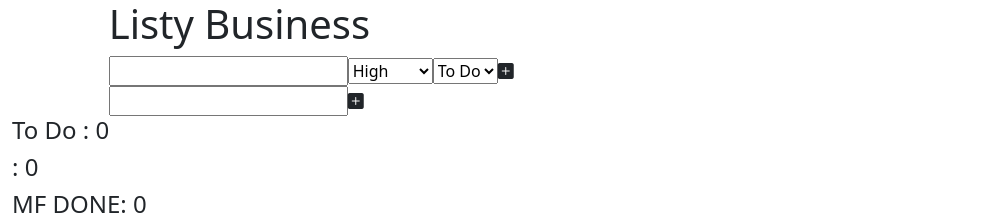
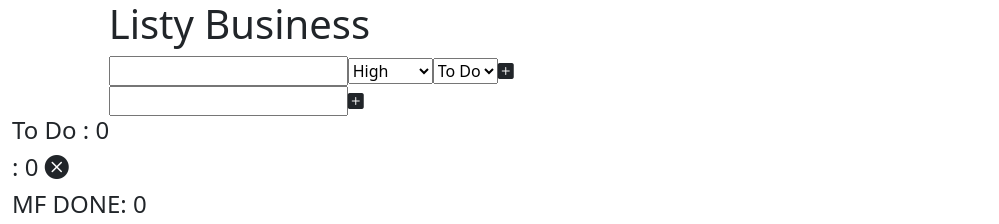
Before and after one commit to tkcthulhu/listy-business, a React (Create React App) app in the folder app/: page / in a window 1280 px wide. Both pictures are taken after a click on the icon 355 px from the left and 101 px from the top of the page. Shown: the top 224 px of the page, without its empty margins (0-999 px from the left). Built offline with nearby package versions, Linux system fonts and the light colour scheme.

Commit message:
OG list cannot be deleted

```diff
--- a/app/src/Lists.jsx
+++ b/app/src/Lists.jsx
@@ -27,6 +27,12 @@ export function SetList(props) {
     function deleteItem(id) {
         let remaining = props.ToDoItem.filter(item => item.id !== id)
         props.SetToDoItem(remaining)
+        setLocalStorage(remaining)
+    }
+
+    function deleteList(id) {
+        let remaining = props.newList.filter(item => item.id !== id)
+        props.setNewList(remaining)
         setLocalStorage(remaining)
     }
 
@@ -62,41 +68,6 @@ export function SetList(props) {
         } return inactiveItems
     }
 
-    function buildList() {
-
-        let listName = ''
-
-        let thisList = []
-
-        for (let i = 0; i < activeItems.length; i++) {
-
-            thisList.push(
-                <div className="row-10 justify-constent-center" id={activeItems[i].id} key={activeItems[i].id}>
-                    <div className="col-6 d-flex">
-                        {activeItems[i].input}
-                    </div>
-                    <div className='col-2'>
-                        <i className="bi bi-check-circle-fill align-self-end" onClick={() => setToActive(activeItems, i)}></i>
-                        <i className="bi bi-x-circle-fill align-self-end" onClick={() => deleteItem(activeItems[i].id)}></i>
-                    </div>
-                </div>
-            )
-
-            listName = activeItems[0].list
-
-        }
-
-        return(
-            <>
-                <h4>
-                    {listName} : {thisList.length}
-                </h4>
-                {thisList}
-            </>
-        )
-
-    }
-
     function buildUserLists(lists) {
 
         let userLists = []
@@ -127,10 +98,18 @@ export function SetList(props) {
 
             }
 
+            function deleteButton() {
+                if (!(lists[i].id === 'OG')) {
+                    return(
+                    <i className="bi bi-x-circle-fill align-self-end" onClick={() => deleteList(lists[i].id)}></i>
+                    )
+                }
+            }
+
             userLists.push(
                 <>
                     <h4>
-                        {listName} : {thisList.length}
+                        {listName} : {thisList.length} {deleteButton()}
                     </h4>
                     {thisList}
                 </>
```
